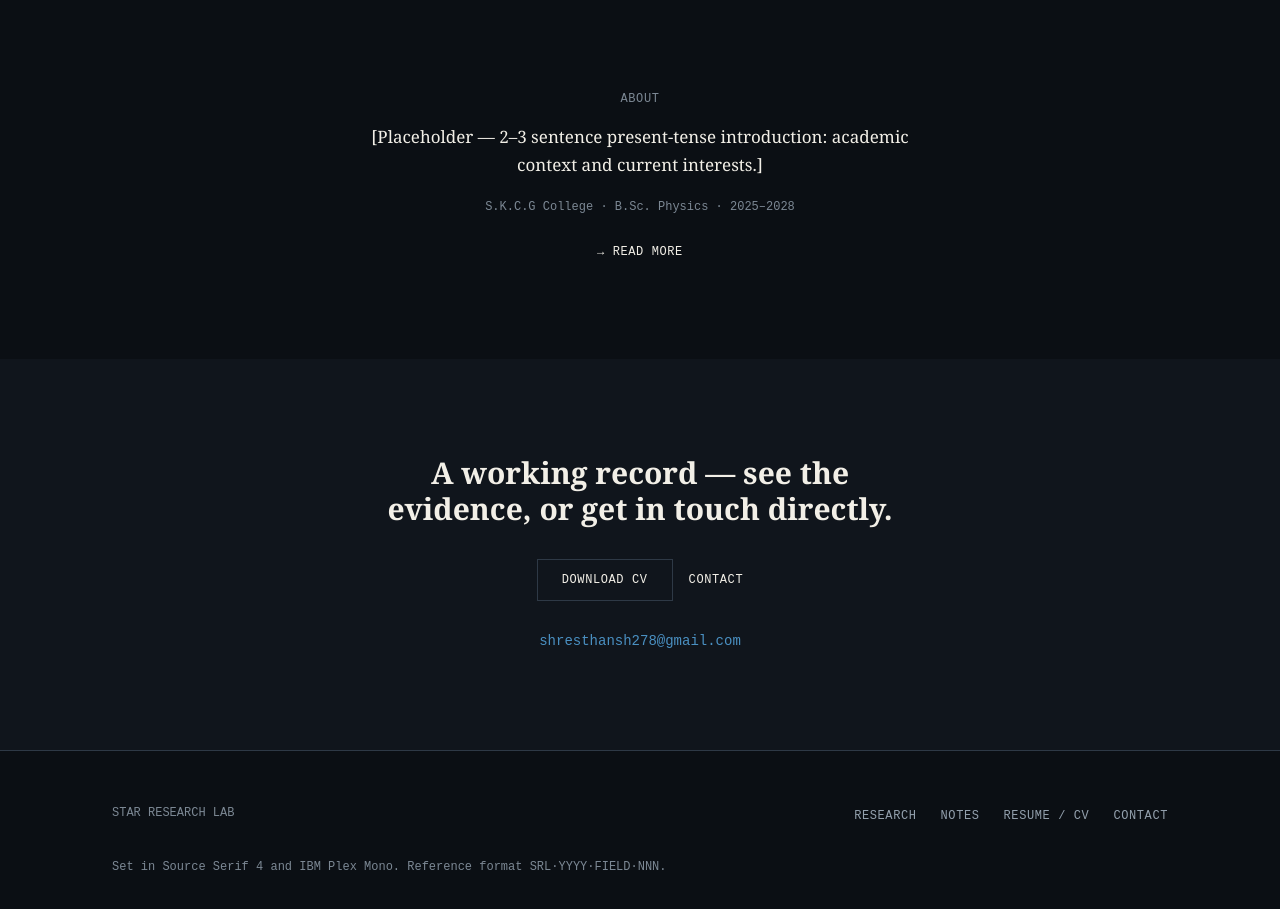
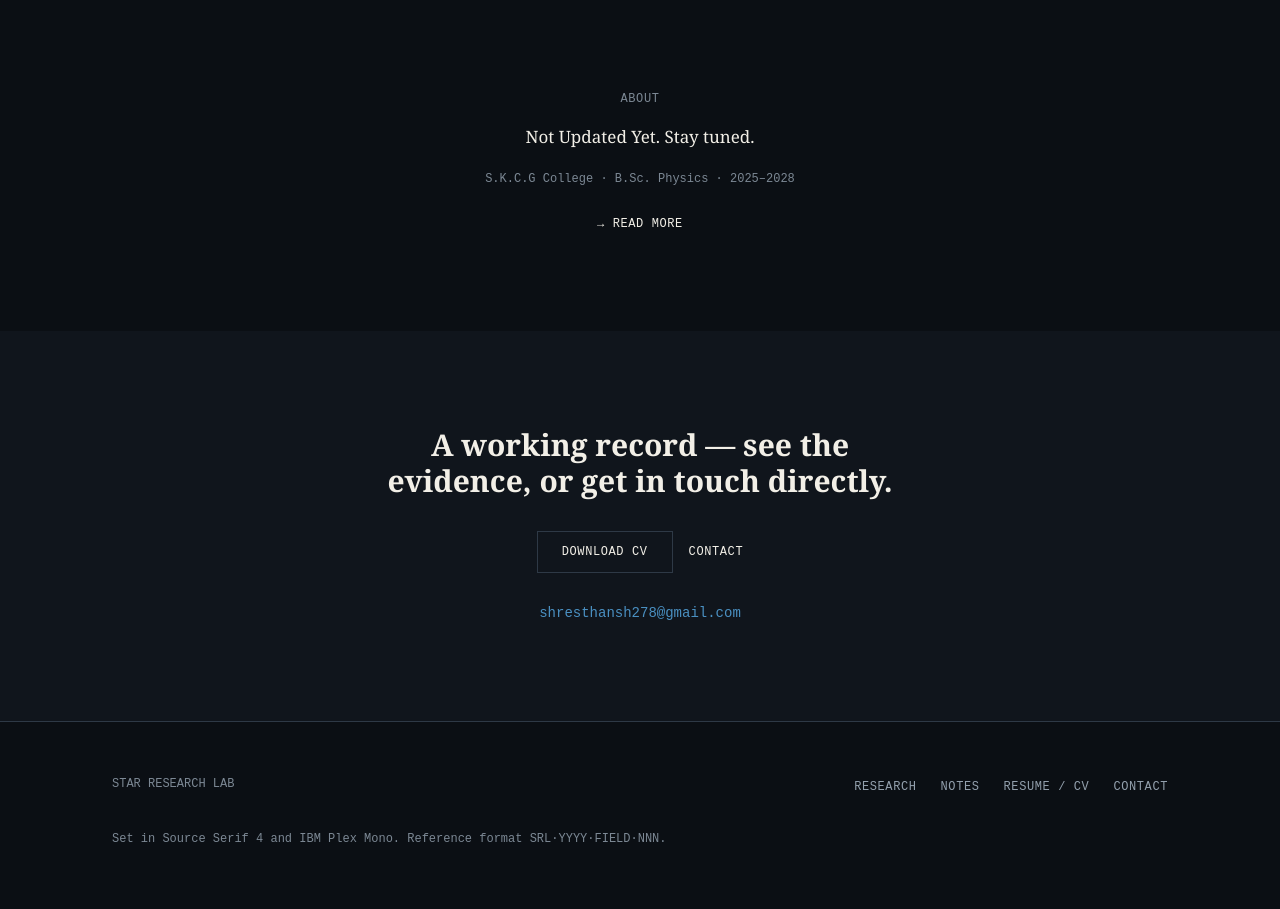
Before and after one commit to ansh-278/website, a React (Vite) app: page / in a window 1280 px wide. Shown: the part 3220-4129 px from the top of the page. Built offline with nearby package versions, Linux system fonts and the light colour scheme.

Commit message:
Update placeholder text in Home component

```diff
--- a/src/pages/Home.tsx
+++ b/src/pages/Home.tsx
@@ -257,8 +257,7 @@ function AboutTeaser() {
             About
           </p>
           <p className="mb-5 text-text-primary">
-            [Placeholder — 2–3 sentence present-tense introduction: academic context and current
-            interests.]
+            Not Updated Yet. Stay tuned.
           </p>
           <p className="mb-5 font-mono text-xs text-text-tertiary">
             S.K.C.G College · B.Sc. Physics · 2025–2028
```
